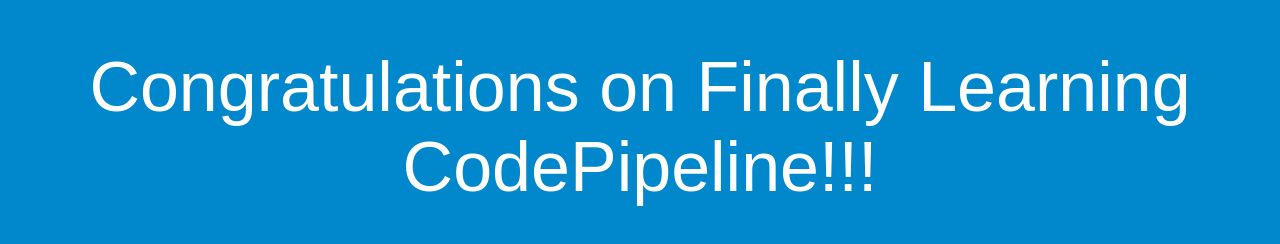
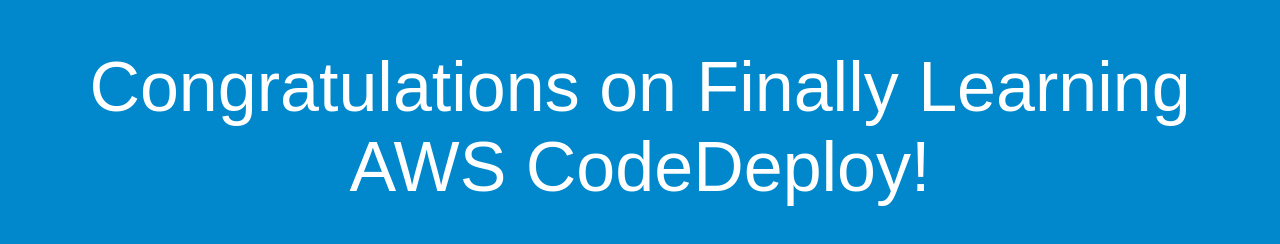
Before and after one commit to rooheburaq/caltechcicddemo, a plain HTML site: page index.html in a window 1280 px wide. Drawn offline with Linux system fonts and the light colour scheme.

Commit message:
CD Commit

```diff
--- a/index.html
+++ b/index.html
@@ -26,7 +26,7 @@
 </head>
 <body>
   <div align="center">
-    <h1>Congratulations on Finally Learning CodePipeline!!!</h1>
+    <h1>Congratulations on Finally Learning AWS CodeDeploy!</h1>
   </div>
 </body>
 </html>
```
